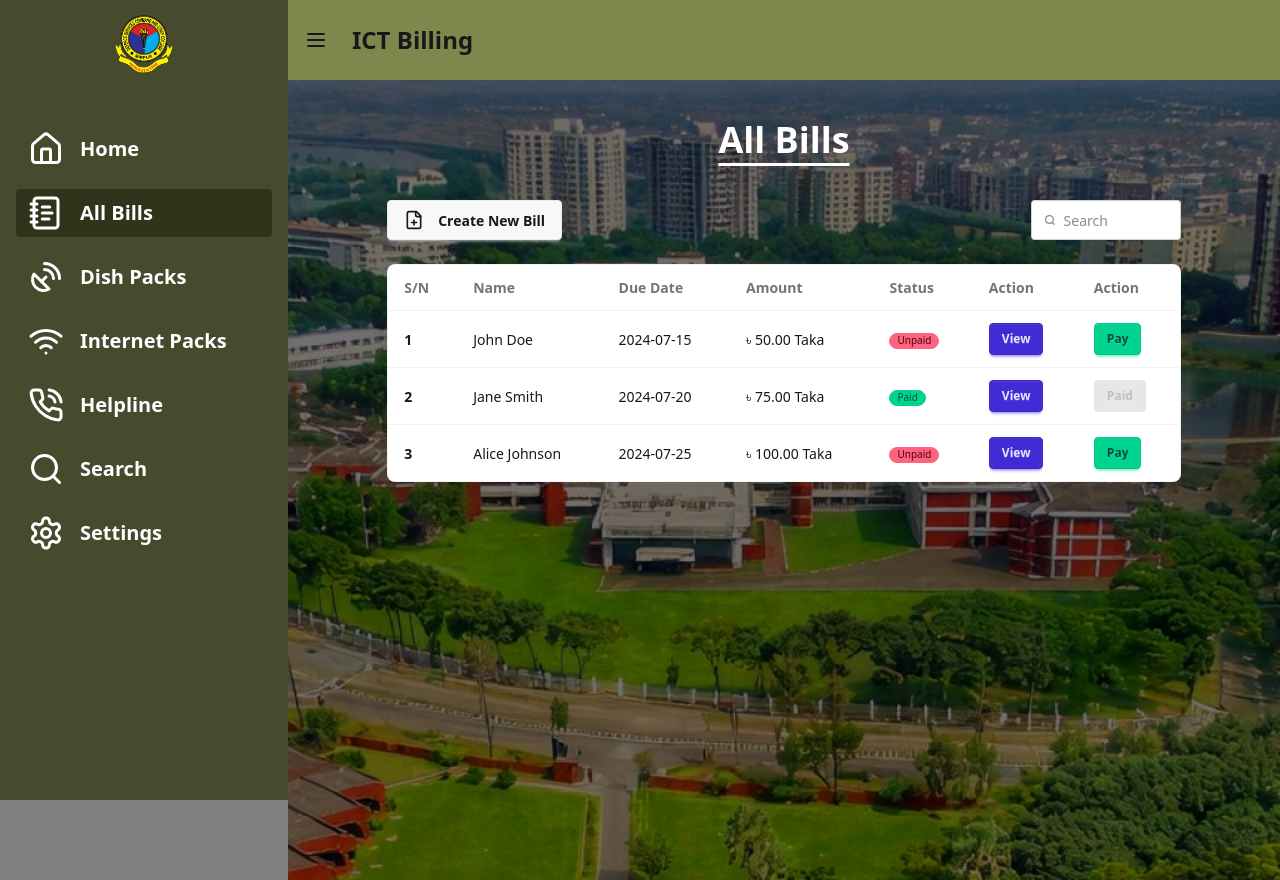
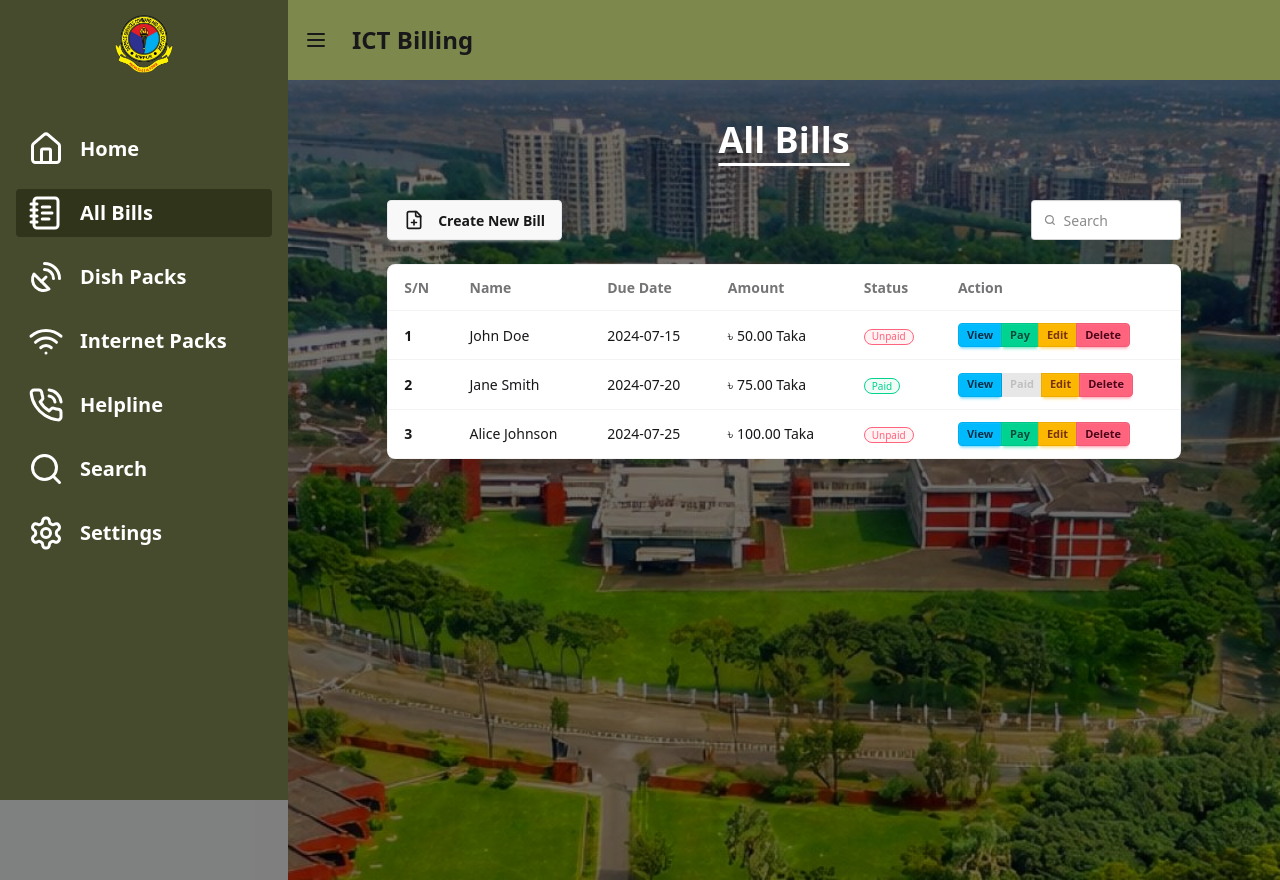
Before and after one commit to nurealammiaji/ict-billing-client, a React (Vite) app: page /bills in a window 1280 px wide. Built offline with nearby package versions, Linux system fonts and the light colour scheme.

Commit message:
style modified

```diff
--- a/src/App.jsx
+++ b/src/App.jsx
@@ -1,7 +1,7 @@
 import React from 'react';
 import './App.css'
 import Home from './pages/Home/Home';
-import { Outlet } from 'react-router-dom';
+import { Link, Outlet } from 'react-router-dom';
 import { TbLayoutSidebarLeftExpand } from 'react-icons/tb';
 import { LuMenu } from "react-icons/lu";
 import Menu from './components/Menu/Menu';
@@ -28,7 +28,9 @@ const App = () => {
               {/* <TbLayoutSidebarLeftExpand className='text-warning text-2xl' /> */}
               <LuMenu className='text-2xl' />
             </label>
-            <div className="px-4 text-2xl font-semibold">ICT Billing</div>
+            <Link to="/">
+              <div className="px-4 text-2xl font-semibold">ICT Billing</div>
+            </Link>
           </nav>
           {/* Page content here */}
           <div className="bg-fixed bg-center bg-cover min-h-screen" style={{ backgroundImage: `url(${bg})` }}>
--- a/src/components/BillCreationForm/BillCreationForm.jsx
+++ b/src/components/BillCreationForm/BillCreationForm.jsx
@@ -3,7 +3,8 @@ import { toast } from 'react-toastify';
 
 const BillCreationForm = () => {
 
-    const notify = () => toast('Submitted Successfully !');
+    const billCreationSuccessNotify = () => toast.success('Bill Created Successfully !');
+    const billCreationErrorNotify = () => toast.error('Failed to create bill !');
 
 
     const issuer = [
@@ -56,8 +57,9 @@ const BillCreationForm = () => {
         //     permanent: form.permanent.value,
         // }
         // console.log(student);
+        billCreationSuccessNotify();
+        // billCreationErrorNotify();
         document.getElementById("new_bill_creation_modal").close();
-        notify();
     };
 
     return (
--- a/src/pages/Bills/Bills.jsx
+++ b/src/pages/Bills/Bills.jsx
@@ -83,7 +83,6 @@ const Bills = () => {
                                         <th>Amount</th>
                                         <th>Status</th>
                                         <th>Action</th>
-                                        <th>Action</th>
                                     </tr>
                                 </thead>
                                 <tbody>
@@ -94,10 +93,13 @@ const Bills = () => {
                                             <td>{bill.name}</td>
                                             <td>{bill.dueDate}</td>
                                             <td>৳ {bill.amount.toFixed(2)} Taka</td>
-                                            <td><span className={`badge badge-xs ${bill.status === 'Paid' ? 'badge-success' : 'badge-error'}`}>{bill.status}</span></td>
                                             <td>
-                                                <div>
-                                                    <button className="btn btn-sm btn-primary" onClick={() => document.getElementById('view_bill_modal').showModal()}>View</button>
+                                                <span className={`badge badge-soft badge-outline badge-xs ${bill.status === 'Paid' ? 'badge-success' : 'badge-error'}`}>{bill.status}</span>
+                                            </td>
+                                            <td>
+                                                <div className="join join-vertical lg:join-horizontal">
+                                                    <>
+                                                        <button className="btn btn-xs join-item btn-info" onClick={() => document.getElementById('view_bill_modal').showModal()}>View</button>
                                                         <dialog id="view_bill_modal" className="modal">
                                                             <div className="modal-box w-11/12 max-w-5xl">
                                                                 <form method="dialog">
@@ -111,13 +113,11 @@ const Bills = () => {
                                                                 </div>
                                                             </div>
                                                         </dialog>
-                                                </div>
-                                            </td>
-                                            <td>
+                                                    </>
                                                     {
                                                         bill.status === 'Unpaid' ? (
-                                                        <div>
-                                                            <button className="btn btn-sm btn-success" onClick={() => document.getElementById('pay_bill_modal').showModal()}>Pay</button>
+                                                            <>
+                                                                <button className="btn btn-xs btn-success join-item" onClick={() => document.getElementById('pay_bill_modal').showModal()}>Pay</button>
                                                                 <dialog id="pay_bill_modal" className="modal">
                                                                     <div className="modal-box w-11/12 max-w-5xl">
                                                                         <form method="dialog">
@@ -131,14 +131,31 @@ const Bills = () => {
                                                                         </div>
                                                                     </div>
                                                                 </dialog>
-                                                        </div>
+                                                            </>
 
                                                         ) : (
-                                                        <button className="btn btn-sm btn-success" disabled>Paid</button>
+                                                            <button className="btn btn-xs join-item btn-success" disabled>Paid</button>
                                                         )
 
                                                     }
-
+                                                    <>
+                                                        <button className="btn btn-xs join-item btn-warning" onClick={() => document.getElementById('edit_bill_modal').showModal()}>Edit</button>
+                                                        <dialog id="edit_bill_modal" className="modal">
+                                                            <div className="modal-box w-11/12 max-w-5xl">
+                                                                <form method="dialog">
+                                                                    {/* if there is a button in form, it will close the modal */}
+                                                                    <button className="btn btn-sm btn-circle btn-error btn-outline absolute right-2 top-2 tooltip tooltip-left" data-tip={"Close"}>✕</button>
+                                                                </form>
+                                                                <h3 className="font-bold text-lg text-center">Edit Bill</h3>
+                                                                <div className='divider'></div>
+                                                                <div className="py-4">
+                                                                    {/* <PayBillSubmissionForm /> */}
+                                                                </div>
+                                                            </div>
+                                                        </dialog>
+                                                    </>
+                                                    <button className="btn btn-xs btn-error join-item">Delete</button>
+                                                </div>
                                             </td>
                                         </tr>
                                     )) : ''}
```
Lines whose indentation alone changed are shown as unchanged.
